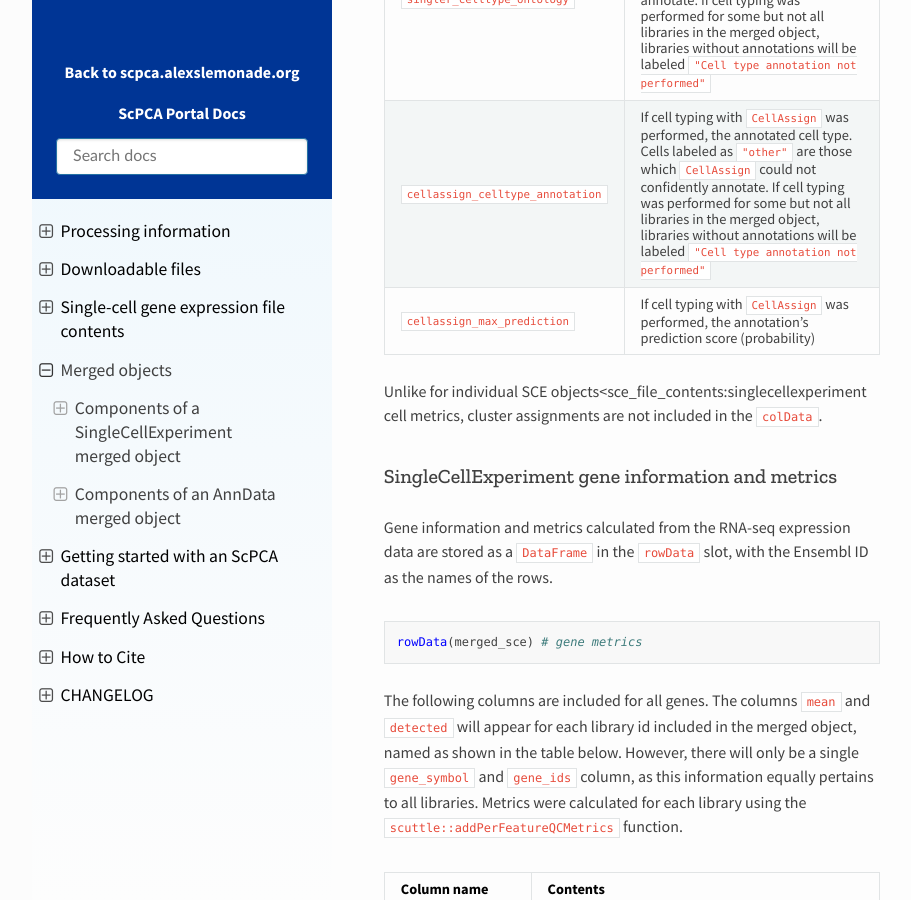
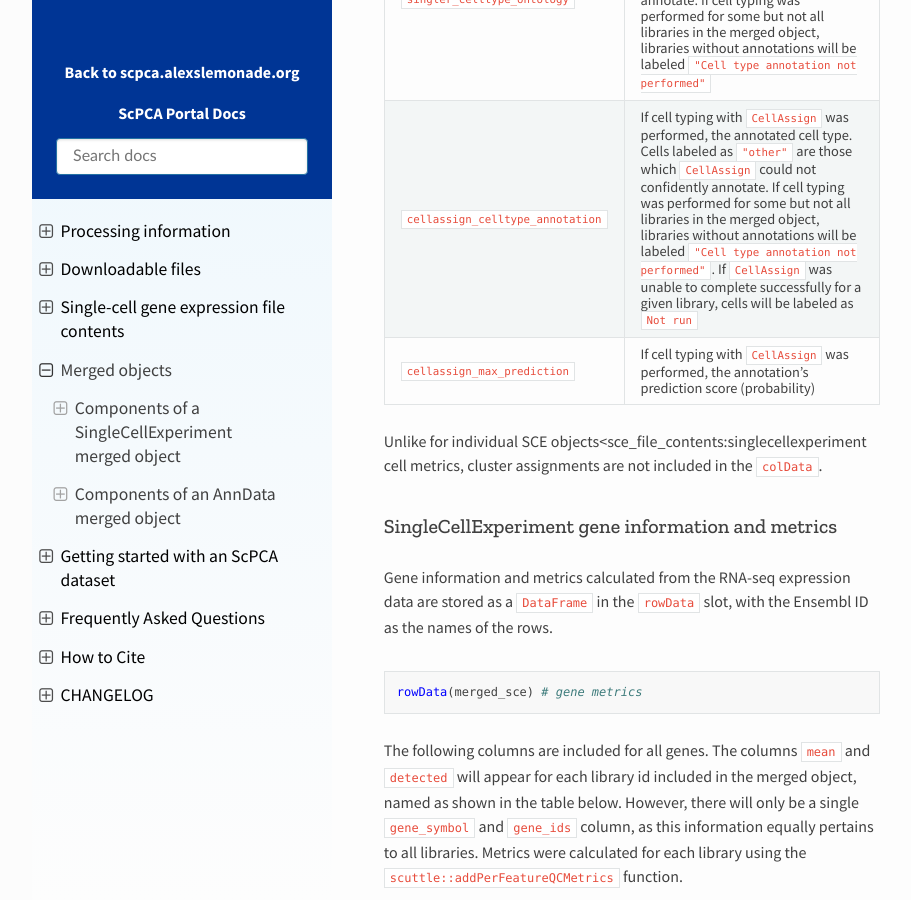
Before and after one commit to DongzeHE/scpca-docs, a Sphinx documentation site: the page built from docs/merged_objects.md, in a window 1280 px wide and 900 px high, scrolled down 3346 px. Shown: the whole window, without its empty margins (158-1069 px from the left). Built offline with Sphinx 7.4.7 and the Read the Docs theme 2.0.0, drawn with Linux system fonts in a browser that asks for light colours.

Commit message:
add a note about `Not run` option

```diff
--- a/docs/merged_objects.md
+++ b/docs/merged_objects.md
@@ -77,7 +77,7 @@ The following per-cell data columns are included for each cell, calculated using
 | `submitter_celltype_annotation`  | If available, cell type annotations obtained from the group that submitted the original data. Cells that the submitter did not annotate are labeled as `"Submitter-excluded"`                                                                                                                                                                                   |
 | `singler_celltype_annotation`    | If cell typing with `SingleR` was performed, the annotated cell type. Cells labeled as `NA` are those which `SingleR` could not confidently annotate. If cell typing was performed for some but not all libraries in the merged object, libraries without annotations will be labeled `"Cell type annotation not performed"`                                    |
 | `singler_celltype_ontology`      | If cell typing with `SingleR` was performed with ontology labels, the annotated cell type's ontology ID. Cells labeled as `NA` are those which `SingleR` could not confidently annotate. If cell typing was performed for some but not all libraries in the merged object, libraries without annotations will be labeled `"Cell type annotation not performed"` |
-| `cellassign_celltype_annotation` | If cell typing with `CellAssign` was performed, the annotated cell type. Cells labeled as `"other"` are those which `CellAssign` could not confidently annotate. If cell typing was performed for some but not all libraries in the merged object, libraries without annotations will be labeled `"Cell type annotation not performed"`                         |
+| `cellassign_celltype_annotation` | If cell typing with `CellAssign` was performed, the annotated cell type. Cells labeled as `"other"` are those which `CellAssign` could not confidently annotate. If cell typing was performed for some but not all libraries in the merged object, libraries without annotations will be labeled `"Cell type annotation not performed"`. If `CellAssign` was unable to complete successfully for a given library, cells will be labeled as `Not run`                        |
 | `cellassign_max_prediction`      | If cell typing with `CellAssign` was performed, the annotation's prediction score (probability)                                                                                                                                                                                                                                                                 |
 
 
```
Also changed, not shown: docs/sce_file_contents.md (+1 -1 lines).
